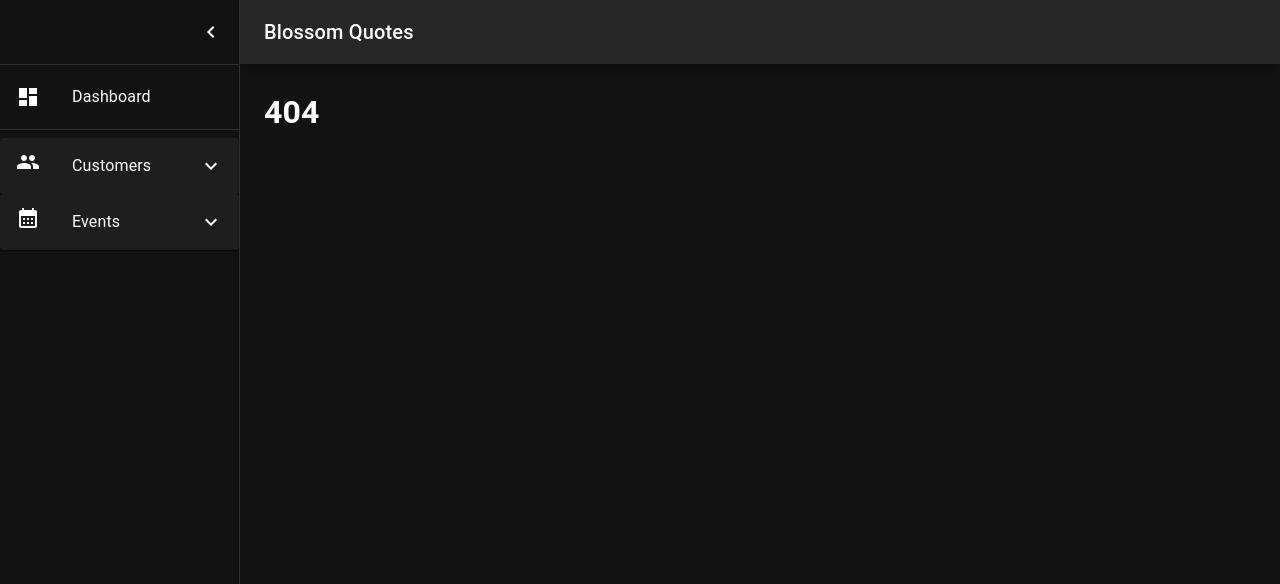
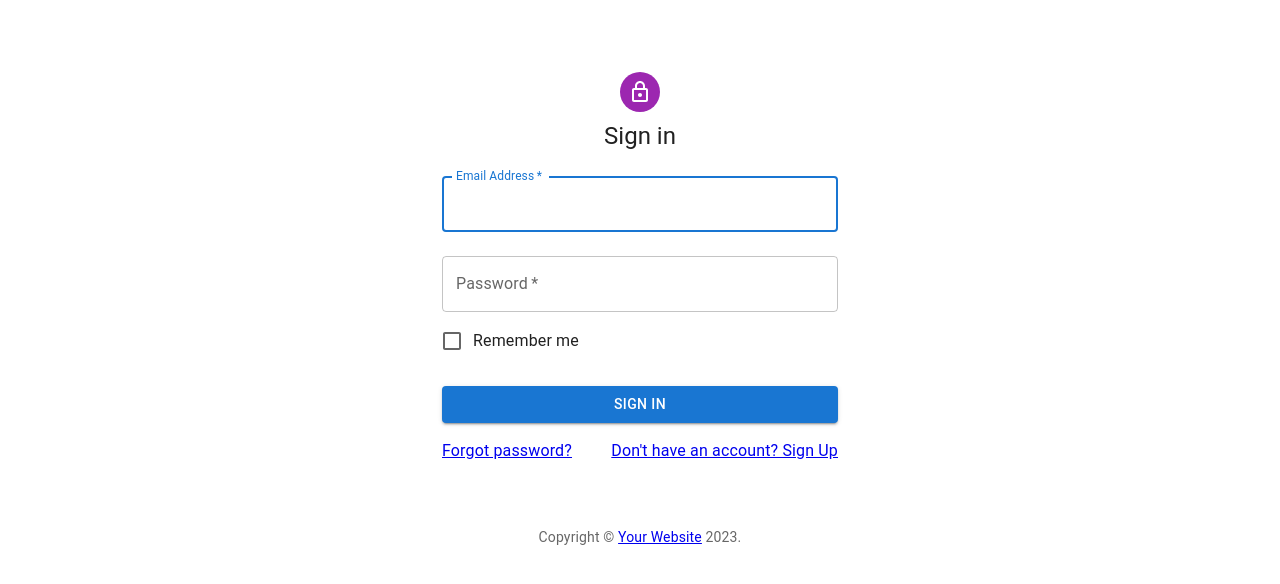
Before and after one commit to sirnails/BloomQuote, a React (Create React App) app in the folder ui/: page /login in a window 1280 px wide. Before the commit this address had no page. Shown: the top 584 px of the page. Built offline with nearby package versions, Linux system fonts and the light colour scheme.

Commit message:
Added favicon and login / logout place holder

```diff
--- a/ui/src/App.js
+++ b/ui/src/App.js
@@ -11,6 +11,8 @@
 import ActiveEvents from "./pages/Events/ActiveEvents/ActiveEvents";
 import ArchivedEvents from "./pages/Events/ArchivedEvents/ArchivedEvents";
 import { Events } from "./pages/Events/Events";
+import Login from "./pages/Login/Login";
+import Logout from "./pages/Logout/Logout";
 
 const queryClient = new QueryClient();
 
@@ -35,6 +37,10 @@
                 </Header>
               }
             />
+
+            <Route path="login" element={<Login />} />
+
+            <Route path="logout" element={<Logout />} />
 
             <Route
               path="customers"
--- /dev/null
+++ b/ui/src/pages/Login/Login.jsx
@@ -0,0 +1,126 @@
+import * as React from "react";
+import Avatar from "@mui/material/Avatar";
+import Button from "@mui/material/Button";
+import CssBaseline from "@mui/material/CssBaseline";
+import TextField from "@mui/material/TextField";
+import FormControlLabel from "@mui/material/FormControlLabel";
+import Checkbox from "@mui/material/Checkbox";
+import { Link } from "react-router-dom";
+import Grid from "@mui/material/Grid";
+import Box from "@mui/material/Box";
+import LockOutlinedIcon from "@mui/icons-material/LockOutlined";
+import Typography from "@mui/material/Typography";
+import Container from "@mui/material/Container";
+import { createTheme, ThemeProvider } from "@mui/material/styles";
+
+function Copyright(props) {
+  return (
+    <Typography
+      variant="body2"
+      color="text.secondary"
+      align="center"
+      {...props}
+    >
+      {"Copyright © "}
+      <Link color="inherit" href="https://mui.com/">
+        Your Website
+      </Link>{" "}
+      {new Date().getFullYear()}
+      {"."}
+    </Typography>
+  );
+}
+
+// TODO remove, this demo shouldn't need to reset the theme.
+
+const defaultTheme = createTheme();
+
+export default function Login() {
+  const handleSubmit = (event) => {
+    event.preventDefault();
+    const data = new FormData(event.currentTarget);
+    console.log({
+      email: data.get("email"),
+      password: data.get("password"),
+    });
+  };
+
+  return (
+    <ThemeProvider theme={defaultTheme}>
+      <Container component="main" maxWidth="xs">
+        <CssBaseline />
+        <Box
+          sx={{
+            marginTop: 8,
+            display: "flex",
+            flexDirection: "column",
+            alignItems: "center",
+          }}
+        >
+          <Avatar sx={{ m: 1, bgcolor: "secondary.main" }}>
+            <LockOutlinedIcon />
+          </Avatar>
+          <Typography component="h1" variant="h5">
+            Sign in
+          </Typography>
+          <Box
+            component="form"
+            onSubmit={handleSubmit}
+            noValidate
+            sx={{ mt: 1 }}
+          >
+            <TextField
+              margin="normal"
+              required
+              fullWidth
+              id="email"
+              label="Email Address"
+              name="email"
+              autoComplete="email"
+              autoFocus
+            />
+            <TextField
+              margin="normal"
+              required
+              fullWidth
+              name="password"
+              label="Password"
+              type="password"
+              id="password"
+              autoComplete="current-password"
+            />
+            <FormControlLabel
+              control={<Checkbox value="remember" color="primary" />}
+              label="Remember me"
+            />
+
+            <Link to="/">
+              <Button
+                type="submit"
+                fullWidth
+                variant="contained"
+                sx={{ mt: 3, mb: 2 }}
+              >
+                Sign In
+              </Button>
+            </Link>
+
+            <Grid container>
+              <Grid item xs>
+                <Link href="#" variant="body2">
+                  Forgot password?
+                </Link>
+              </Grid>
+              <Grid item>
+                <Link href="#" variant="body2">
+                  {"Don't have an account? Sign Up"}
+                </Link>
+              </Grid>
+            </Grid>
+          </Box>
+        </Box>
+        <Copyright sx={{ mt: 8, mb: 4 }} />
+      </Container>
+    </ThemeProvider>
+  );
+}
--- /dev/null
+++ b/ui/src/pages/Logout/Logout.jsx
@@ -0,0 +1,8 @@
+const Logout = () => {
+  return (
+    <div>
+      <h1>Logout</h1>
+    </div>
+  );
+};
+export default Logout;
```
Also changed, not shown: 1 other file (tests, documents, lock files or other folders).
